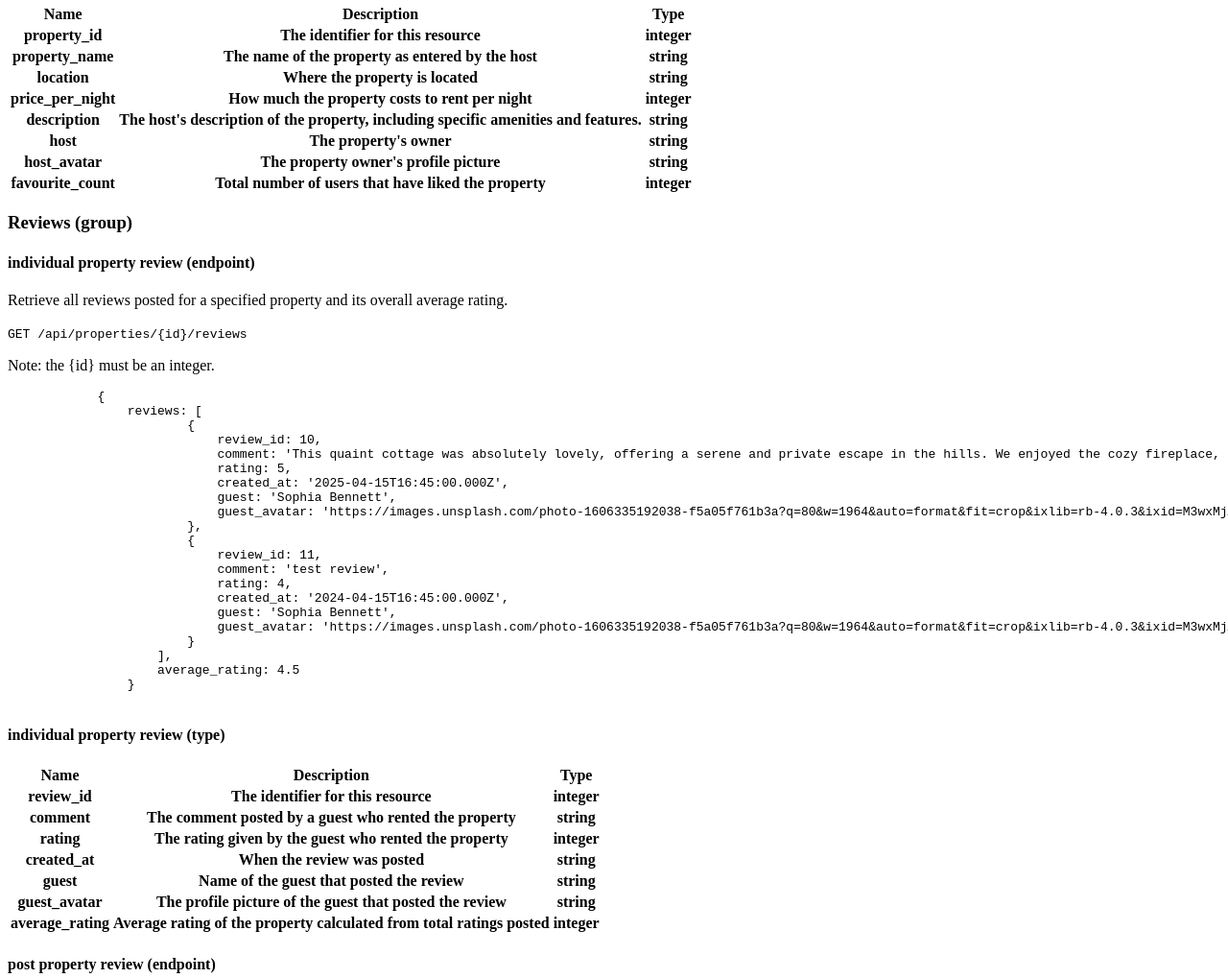
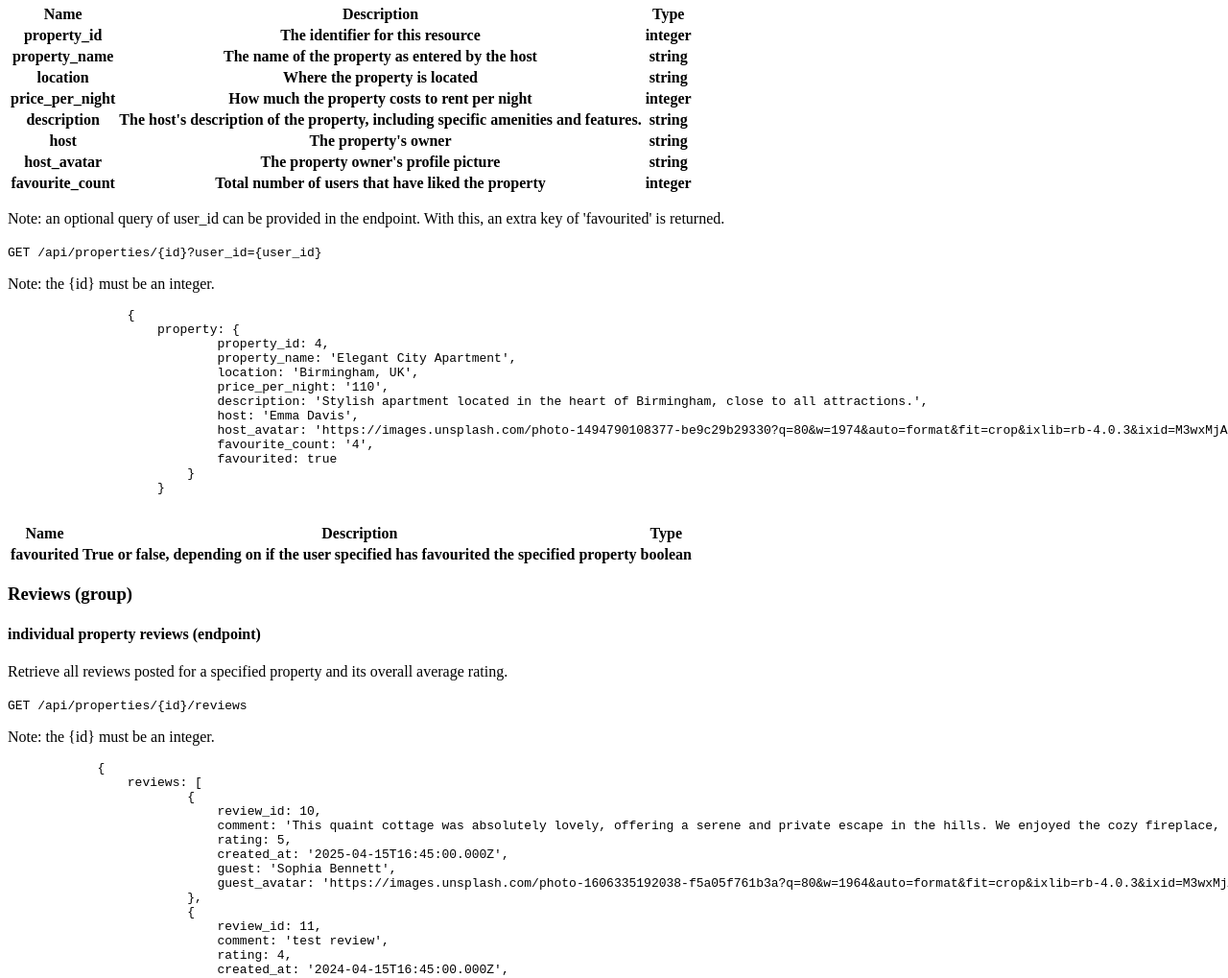
Before and after one commit to AB45699/AirBNC, a website: page public/index.html in a window 1280 px wide. Shown: the part 1558-2577 px from the top of the page at 96% size. Drawn offline with Linux system fonts and the light colour scheme.

Commit message:
added info on user_id optional query for get single property

```diff
--- a/public/index.html
+++ b/public/index.html
@@ -123,7 +123,6 @@
             </pre>
         </code>
 
-
         <h4>individual property (type)</h4>
         <table>
             <thead>
@@ -177,9 +176,48 @@
             </tbody>
         </table>
 
+        <p>Note: an optional query of user_id can be provided in the endpoint. With this, an extra key of 'favourited' is returned.</p>
+        <code>GET /api/properties/{id}?user_id={user_id}</code>
+        <p>Note: the {id} must be an integer.</p>
+
+        <code>
+            <pre>
+                {
+                    property: {
+                            property_id: 4,
+                            property_name: 'Elegant City Apartment',
+                            location: 'Birmingham, UK',
+                            price_per_night: '110',
+                            description: 'Stylish apartment located in the heart of Birmingham, close to all attractions.',
+                            host: 'Emma Davis',
+                            host_avatar: 'https://images.unsplash.com/photo-1494790108377-be9c29b29330?q=80&w=1974&auto=format&fit=crop&ixlib=rb-4.0.3&ixid=M3wxMjA3fDB8MHxwaG90by1wYWdlfHx8fGVufDB8fHx8fA%3D%3D',
+                            favourite_count: '4',
+                            favourited: true
+                        }
+                    }
+            </pre>
+        </code>
+
+        <table>
+            <thead>
+                <tr>
+                    <th>Name</th>
+                    <th>Description</th>
+                    <th>Type</th>
+                </tr>
+            </thead>
+            <tbody>
+                <tr>
+                    <th>favourited</th>
+                    <th>True or false, depending on if the user specified has favourited the specified property</th>
+                    <th>boolean</th>
+                </tr>
+            </tbody>
+        </table>
+
         <h3>Reviews (group)</h3>
 
-        <h4>individual property review (endpoint)</h4>
+        <h4>individual property reviews (endpoint)</h4>
         <p>Retrieve all reviews posted for a specified property and its overall average rating.</p>
         <code>GET /api/properties/{id}/reviews</code>
         <p>Note: the {id} must be an integer.</p>
```
